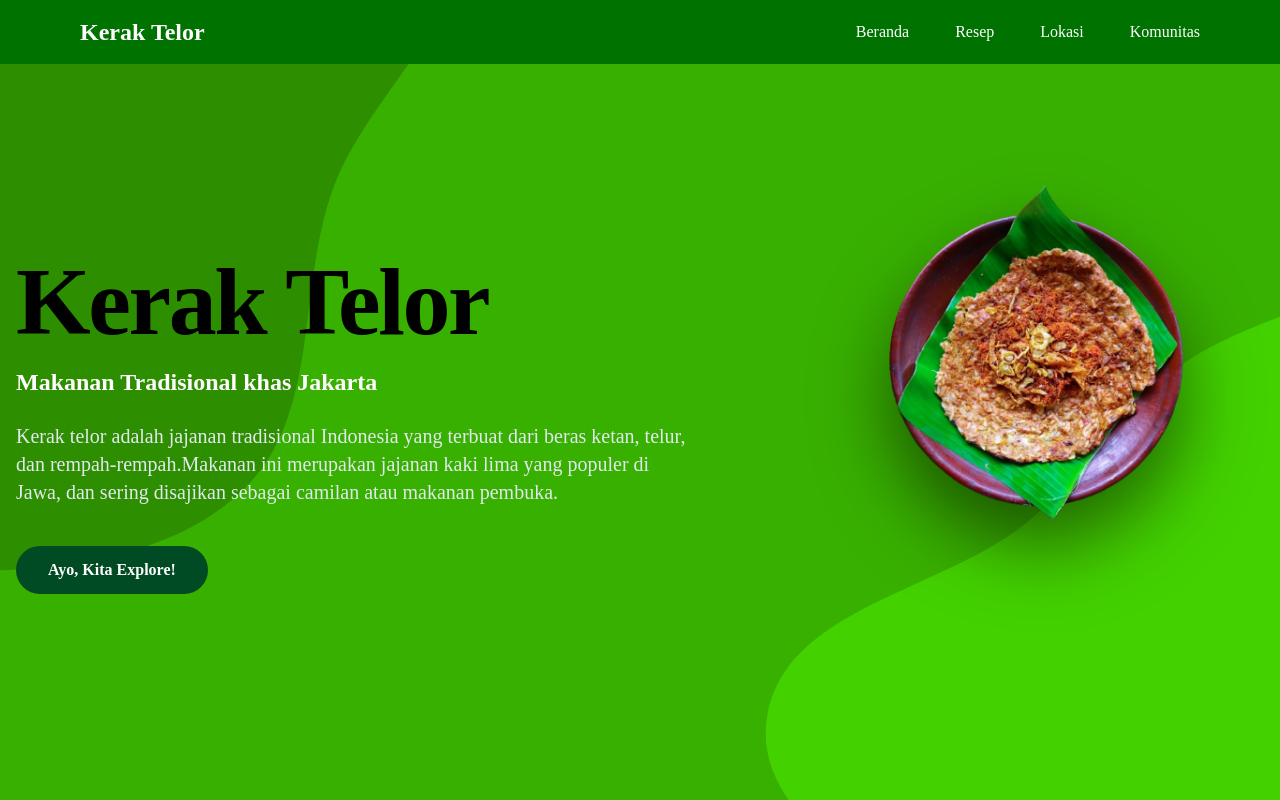
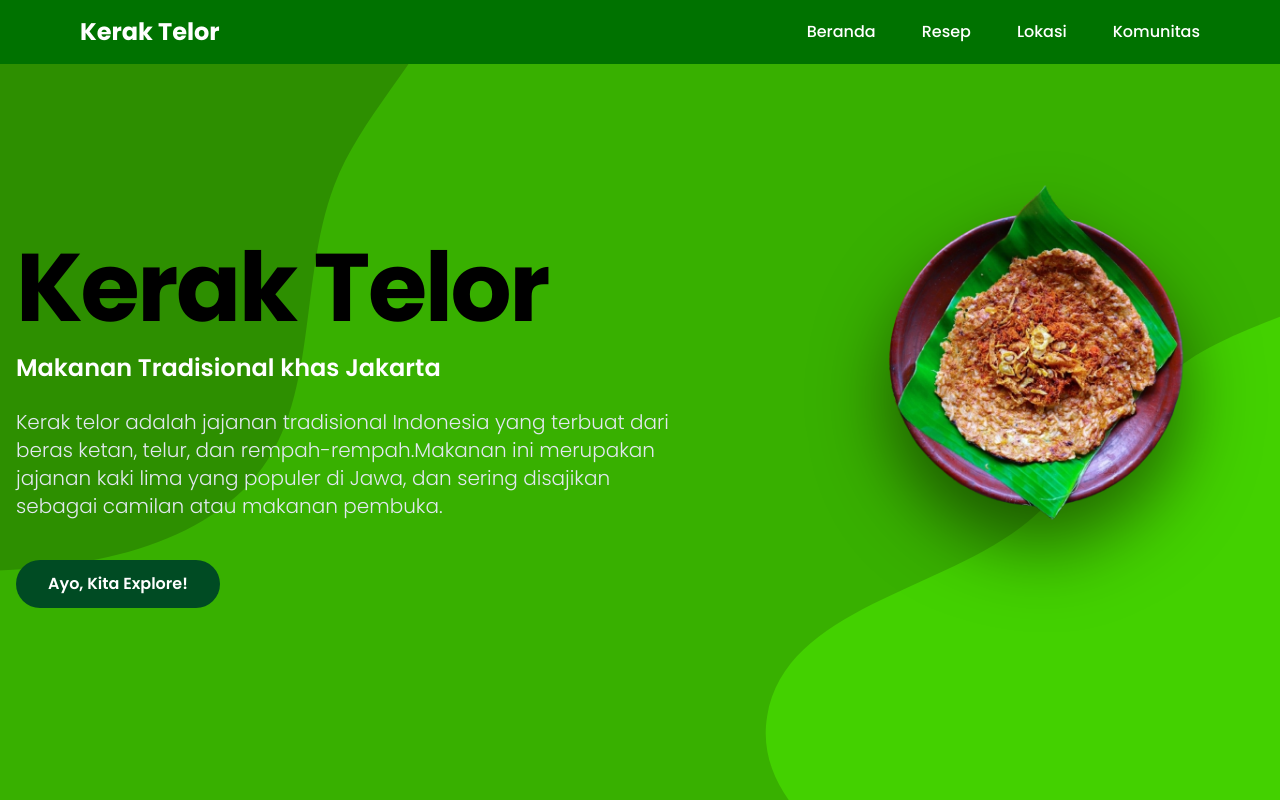
Before and after one commit to rayhansfr/project-kelompok, a React (Create React App) app: page / in a window 1280 px wide. Shown: the top 800 px of the page. Built offline with nearby package versions, Linux system fonts and the light colour scheme; grey boxes are pictures that could not be loaded.

Commit message:
refactor: font poppins
yeahh

```diff
--- a/package.json
+++ b/package.json
@@ -9,6 +9,7 @@
     "@testing-library/jest-dom": "^5.16.5",
     "@testing-library/react": "^13.4.0",
     "@testing-library/user-event": "^13.5.0",
+    "jquery": "^3.7.0",
     "react": "^18.2.0",
     "react-dom": "^18.2.0",
     "react-router-dom": "^6.14.0",
--- a/src/App.js
+++ b/src/App.js
@@ -10,7 +10,7 @@
 
 function App() {
   return (
-    <div className='App'>
+    <div className='App font-poppins'>
         <Router>
           <Navbar />
           <div>
--- a/src/component/Navbar.jsx
+++ b/src/component/Navbar.jsx
@@ -1,5 +1,6 @@
 import React from "react";
 import { useState } from "react";
+import $ from "jquery";
 import { Link } from "react-router-dom";
 import './styles/Component.scss';
 import { Color } from "../values/Colors";
@@ -18,8 +19,14 @@
 
     const [isOpen, setIsOpen] = useState(true);
 
+    const open = () => {
+        setIsOpen(!isOpen)
+    }
+
     const toogleOpen = () => {
-        setIsOpen(!isOpen)
+        $(document).ready(() => {
+            open();
+        })
     }
 
 
--- a/src/index.css
+++ b/src/index.css
@@ -1,3 +1,5 @@
+@import url('https://fonts.googleapis.com/css2?family=Poppins:ital,wght@0,100;0,200;0,300;0,400;0,500;0,600;0,700;0,800;0,900;1,100;1,200;1,300;1,400;1,500;1,600;1,700;1,800;1,900&display=swap');
+
 body {
   margin: 0;
   font-family: -apple-system, BlinkMacSystemFont, 'Segoe UI', 'Roboto', 'Oxygen',
--- a/src/views/Home.jsx
+++ b/src/views/Home.jsx
@@ -1,4 +1,3 @@
-import React, { useEffect } from "react";
 import './styles/Home.scss';
 import { Link } from "react-router-dom";
 import { Color } from "../values/Colors";
--- a/tailwind.config.js
+++ b/tailwind.config.js
@@ -3,6 +3,9 @@
   content: ["./src/**/*.{js,jsx,ts,tsx}"],
   theme: {
     extend: {},
+    fontFamily: {
+      poppins : ['Poppins'],
+    },
   },
   plugins: [],
 }
```
Also changed, not shown: 1 other file (tests, documents, lock files or other folders).
